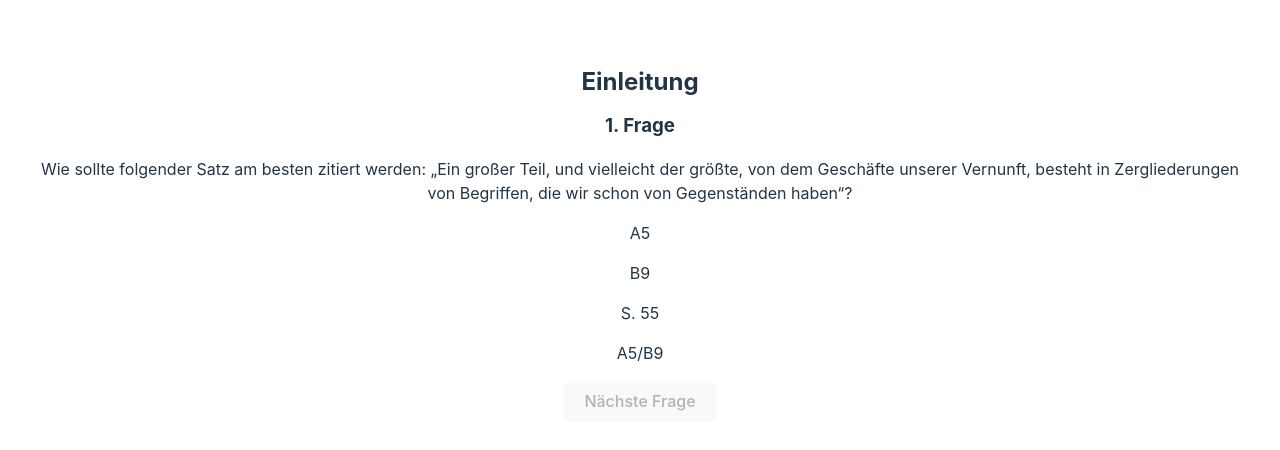
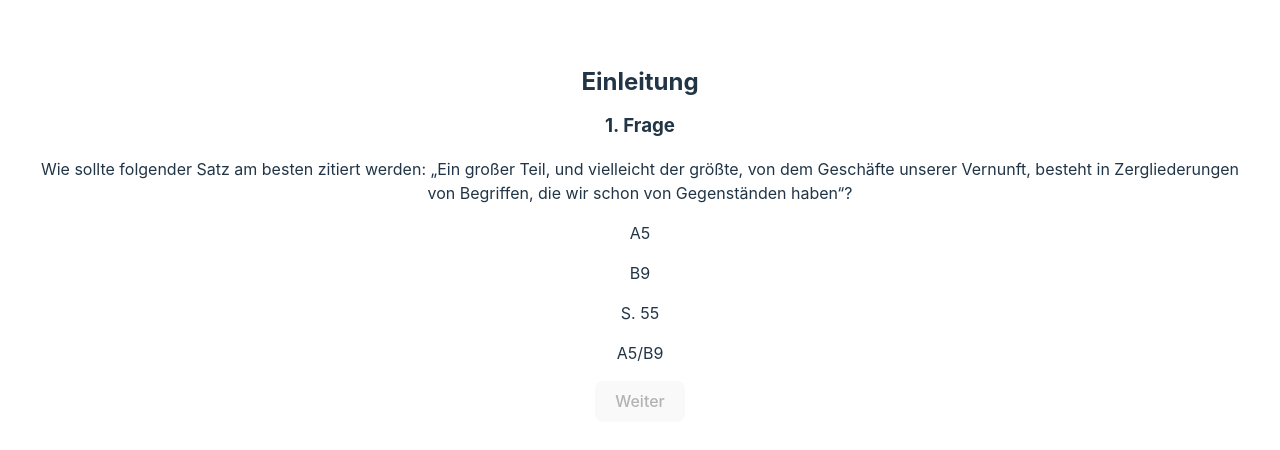
Before and after one commit to miob1781/krv-course, a React (Vite) app: page /section-1-1 in a window 1280 px wide. Both pictures are taken after a click on the button "Zum Quiz". Shown: the part 164-614 px from the top of the page. Built offline with nearby package versions, Linux system fonts and the light colour scheme.

Commit message:
add functionality in quizz to repeat wrongly answered questions

```diff
--- a/src/components/LessonListEl.tsx
+++ b/src/components/LessonListEl.tsx
@@ -1,12 +1,12 @@
 import { PropsWithChildren, ReactElement, ReactNode, useState } from "react";
 import "../style/LessonListEl.css"
 
-interface propsType {
+interface Props {
     pageNumber?: string,
     isQuestion?: boolean
 }
 
-export default function ListEl({ children, pageNumber, isQuestion = false }: PropsWithChildren<propsType>) {
+export default function ListEl({ children, pageNumber, isQuestion = false }: PropsWithChildren<Props>) {
     const textContainerClass: string = isQuestion ? "lesson-list-text-cont lesson-question" : "lesson-list-text-cont"
 
     return (
--- a/src/components/ToCListEl.tsx
+++ b/src/components/ToCListEl.tsx
@@ -5,7 +5,7 @@ import { FontAwesomeIcon } from "@fortawesome/react-fontawesome"
 import { faAngleUp, faAngleDown } from '@fortawesome/free-solid-svg-icons'
 import "../style/ToCListEl.css"
 
-interface propsType {
+interface Props {
     children?: ReactNode,
     path: string,
     sectionTitle: string,
@@ -13,7 +13,7 @@ interface propsType {
     description?: string
 }
 
-export default function ToCListEl({children, path, sectionTitle, numberOfSection, description}: propsType) {
+export default function ToCListEl({children, path, sectionTitle, numberOfSection, description}: Props) {
     const [expand, setExpand] = useState(false)
 
     const iconStyle = { cursor: "pointer" }
--- a/src/components/quizzes/Quiz-1-1.tsx
+++ b/src/components/quizzes/Quiz-1-1.tsx
@@ -28,7 +28,7 @@ const quiz: QuizPart[] = [
         ]
     },
     {
-        question: <span>Frage 2: Richtig oder falsch: Für Kant beginnt alle Erkenntnis <b>mit</b> der Erfahrung und entspringt zudem <b>aus</b> der Erfahrung.</span>,
+        question: <span>Richtig oder falsch: Für Kant beginnt alle Erkenntnis <b>mit</b> der Erfahrung und entspringt zudem <b>aus</b> der Erfahrung.</span>,
         answers: [
             {
                 suggestion: <span>Richtig.</span>,
--- a/src/types.d.ts
+++ b/src/types.d.ts
@@ -15,5 +15,6 @@ export interface Answer {
 
 export interface QuizPart {
     question: JSX.Element,
-    answers: Answer[]
+    answers: Answer[],
+    numberOfQuestion?: number
 }
--- a/src/views/Introduction.tsx
+++ b/src/views/Introduction.tsx
@@ -1,11 +1,11 @@
 import { ReactNode } from "react";
 
-interface propsType {
+interface Props {
     children: ReactNode,
     title: string
 }
 
-export default function Lesson({ children, title }: propsType) {
+export default function Lesson({ children, title }: Props) {
     return (
         <>
             <header>
--- a/src/views/Lesson.tsx
+++ b/src/views/Lesson.tsx
@@ -1,14 +1,14 @@
 import { CSSProperties, PropsWithChildren, ReactElement, useState } from "react";
 import "../style/Lesson.css"
 
-interface propsType {
+interface Props {
     title: string,
     pages: string,
     quiz: ReactElement,
     style?: CSSProperties
 }
 
-export default function Lesson({ children, title, pages, quiz, style }: PropsWithChildren<propsType>) {
+export default function Lesson({ children, title, pages, quiz, style }: PropsWithChildren<Props>) {
     const [quizOn, setQuizOn] = useState(false)
 
     const lesson = (
--- a/src/views/Quiz.tsx
+++ b/src/views/Quiz.tsx
@@ -4,7 +4,7 @@ import { faCircleCheck, faCircleXmark } from '@fortawesome/free-solid-svg-icons'
 import { Link } from "react-router-dom"
 import { Answer, QuizPart } from "../types"
 
-interface propsType {
+interface Props {
     title: string,
     quiz: QuizPart[],
     path: string
@@ -21,30 +21,44 @@ function shuffleArray(arr: QuizPart[] | Answer[]): QuizPart[] | Answer[] {
     return arr
 }
 
-export default function Quiz({ title, quiz, path }: propsType) {
+export default function Quiz({ title, quiz, path }: Props) {
     const [shuffledQuiz, setShuffledQuiz] = useState<QuizPart[] | null>(null)
     const [partIndex, setPartIndex] = useState(0)
     const [answerIndex, setAnswerIndex] = useState(-1)
+    const [wronglyAnsweredQuestions, setWronglyAnsweredQuestions] = useState<QuizPart[]>([])
+    const [repeating, setRepeating] = useState(false)
 
-    const button: ReactElement = shuffledQuiz && partIndex === shuffledQuiz.length - 1
-        ? <Link to={path}><button>Zurück zur Lektion</button></Link>
-        : <button type="button" disabled={answerIndex === -1 ? true : false} onClick={onNextQuestion}>Nächste Frage</button>
-
-
-    function onSelectAnswer(index: number) {
+    function onSelectAnswer(part: QuizPart, correct: boolean, index: number) {
         setAnswerIndex(index)
+        if (!correct) {
+            setWronglyAnsweredQuestions((prev: QuizPart[]) => [...prev, part])
+        }
     }
 
     function onNextQuestion() {
-        setPartIndex((prevIndex: number) => prevIndex + 1)
         setAnswerIndex(-1)
+        if (repeating && partIndex === shuffledQuiz!.length - 1) {
+            setPartIndex(0)
+            setShuffledQuiz(wronglyAnsweredQuestions)
+            setWronglyAnsweredQuestions([])
+        } else {
+            setPartIndex((prevIndex: number) => prevIndex + 1)
+        }
+    }
+
+    function handleRepeatQuestions() {
+        setRepeating(true)
+        setShuffledQuiz(wronglyAnsweredQuestions)
+        setWronglyAnsweredQuestions([])
+        setPartIndex(0)
     }
 
     function renderQuestions(): ReactElement {
         const part: QuizPart = shuffledQuiz![partIndex]
         return (
-            <section>
-                <h3>{partIndex + 1}. Frage</h3>
+            <div>
+                <h2>{title}</h2>
+                <h3>{part.numberOfQuestion}. Frage</h3>
                 <p>{part.question}</p>
                 {part.answers.map((answer: Answer, index: number) => {
                     const icon: ReactElement = answerIndex === index
@@ -52,30 +66,77 @@ export default function Quiz({ title, quiz, path }: propsType) {
                         : <div />
                     return (
                         <div>
-                            <p onClick={() => onSelectAnswer(index)}>{answer.suggestion} {icon}</p>
+                            <p onClick={() => onSelectAnswer(part, answer.correct, index)}>{answer.suggestion} {icon}</p>
                             <p style={{ display: answerIndex === index ? "block" : "none" }}>{answer.solution}</p>
                         </div>
                     )
                 })}
-            </section>
+                <div>
+                    <button
+                        type="button"
+                        disabled={answerIndex === -1 ? true : false}
+                        onClick={onNextQuestion}
+                    >{!repeating && partIndex === quiz.length - 1 ? "Quiz beenden" : "Weiter"}</button>
+                </div>
+            </div>
         )
     }
 
+    function renderResults() {
+        const totalQuestions: number = quiz.length
+        const totalWrongAnswers: number = wronglyAnsweredQuestions.length
+
+        const textAllAnswersCorrect = (
+            <div>
+                <p>Du hast alle Fragen im ersten Versuch richtig beantwortet. Fantastisch!</p>
+                <Link to={path}><button>Zurück zur Lektion</button></Link>
+            </div>
+        )
+
+        const textBeforeRepeating = (
+            <div>
+                <p>Du hast {totalQuestions - totalWrongAnswers} von {totalQuestions} richtig beantwortet.</p>
+                <p>Jetzt wiederholen wir die Fragen, die du noch nicht richtig beantwortet hast.</p>
+                <div>
+                    <button type="button" onClick={handleRepeatQuestions}>Zu den Fragen</button>
+                </div>
+            </div>
+        )
+
+        return totalWrongAnswers === 0 ? textAllAnswersCorrect : textBeforeRepeating
+    }
+
+    const closingText = (
+        <div>
+            <p>Gut gemacht!</p>
+            <Link to={path}><button>Zurück zur Lektion</button></Link>
+        </div>
+    )
+
+    function renderQuizPage() {
+        if (!shuffledQuiz) return
+        if (shuffledQuiz.length === 0) {
+            return closingText
+        } else if (repeating) {
+            return renderQuestions()
+        } else if (!repeating && partIndex === quiz.length) {
+            return renderResults()
+        } else {
+            return renderQuestions()
+        }
+    }
+
     useEffect(() => {
-        shuffleArray(quiz)
-        quiz.forEach((part: QuizPart) => {
+        const newArray: QuizPart[] = [...quiz]
+        shuffleArray(newArray)
+        newArray.forEach((part: QuizPart, index: number) => {
             shuffleArray(part.answers)
+            part.numberOfQuestion = index + 1
         })
-        setShuffledQuiz(quiz)
+        setShuffledQuiz(newArray)
     }, [])
 
-    return (
-        <div>
-            <h2>{title}</h2>
-            {shuffledQuiz && renderQuestions()}
-            <div>
-                {shuffledQuiz && button}
-            </div>
-        </div>
-    )
+    console.log("length of false questions: ", wronglyAnsweredQuestions.length, ", partIndex: ", partIndex, ", answerIndex: ", answerIndex)
+
+    return renderQuizPage()
 }
```
